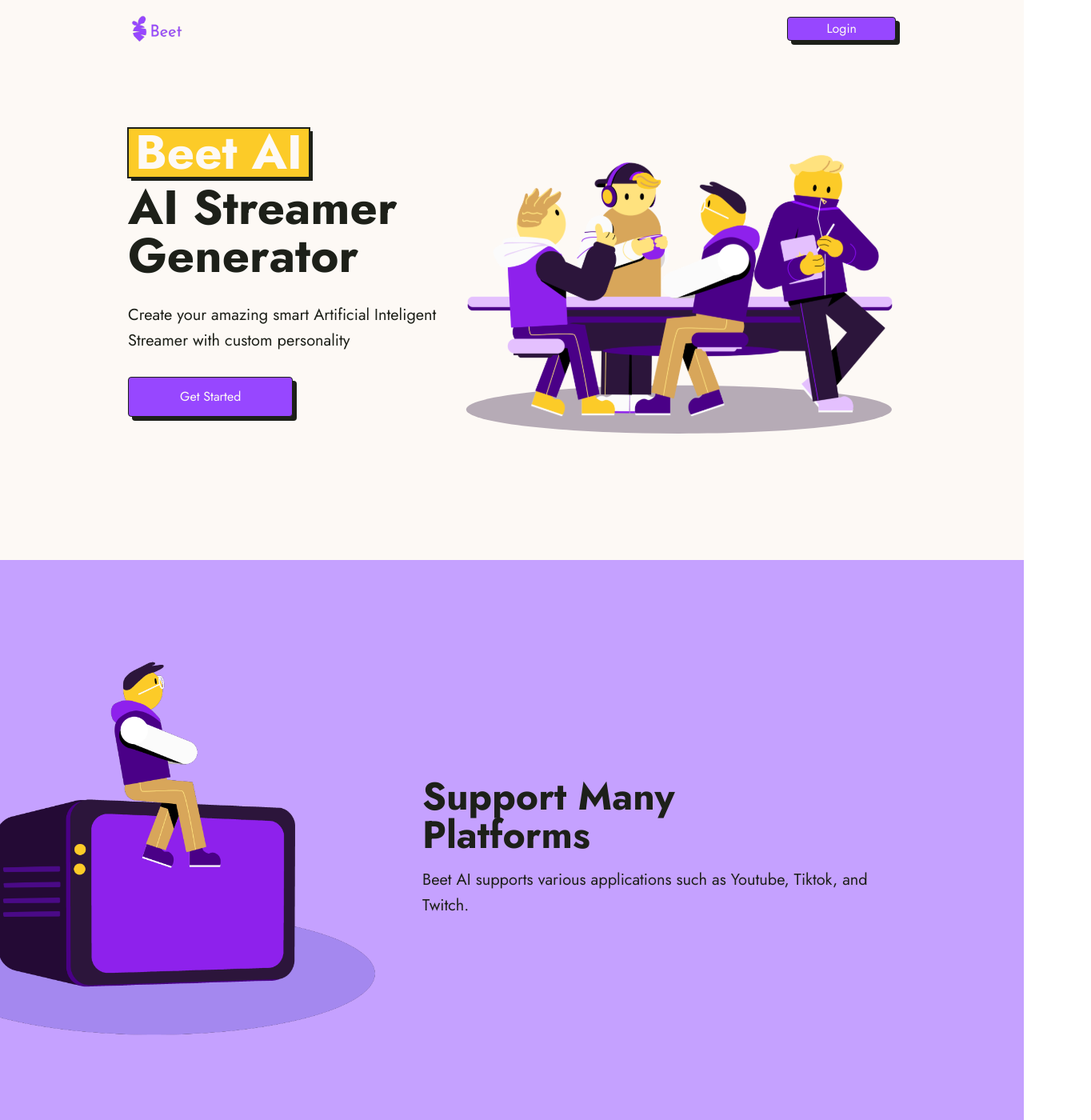
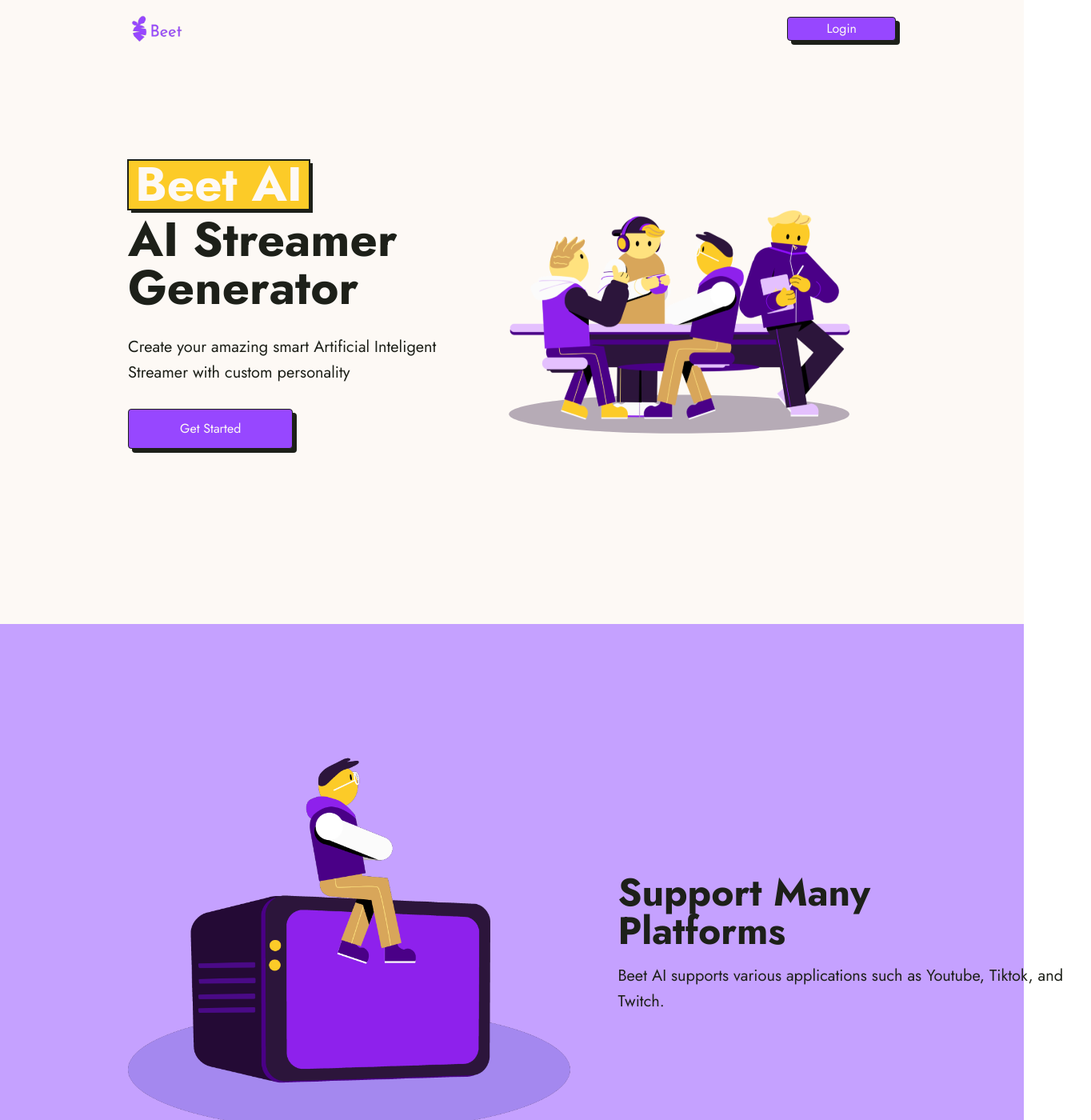
Before and after one commit to bmsptra24/beet-ai, a Next.js app: page / in a window 1280 px wide. Shown: the part 20-1420 px from the top of the page at 80% size, 1364 px wide, since content can reach past the window. Built offline with nearby package versions, Linux system fonts and the light colour scheme; a web font is replaced by a local one.

Commit message:
#54 fix: style

```diff
--- a/components/modules/landing-page/section-1/Content.tsx
+++ b/components/modules/landing-page/section-1/Content.tsx
@@ -9,7 +9,7 @@ const Content = () => {
   // console.log({ session });
 
   return (
-    <div className="min-h-full flex flex-col lg:flex-row justify-center lg:justify-between items-start lg:items-center static gap-5 py-20 lg:py-0 ">
+    <div className="min-h-screen flex flex-col lg:flex-row justify-center lg:justify-between items-start lg:items-center static gap-5 py-20 lg:py-0 ">
       <section className="flex flex-col justify-center text-primary-black gap-7 lg:w-[25rem]">
         <div className={`${jost.className} font-bold text-5xl lg:text-6xl`}>
           <div className="ring-1 ring-primary-black w-fit mb-2">
--- a/components/modules/landing-page/section-1/Hero.tsx
+++ b/components/modules/landing-page/section-1/Hero.tsx
@@ -2,8 +2,8 @@ import hero from '@/public/images/avatars/all.svg'
 
 const Hero: React.FC = () => {
   return (
-    <div className="">
-      <img src={hero.src} alt="hero" className="" />
+    <div className="flex justify-center items-center">
+      <img src={hero.src} alt="hero" className="md:w-[80%]" />
     </div>
   )
 }
--- a/components/modules/landing-page/section-2/Content.tsx
+++ b/components/modules/landing-page/section-2/Content.tsx
@@ -15,7 +15,7 @@ const Content: React.FC = () => {
   }, [])
 
   return (
-    <div className="h-[720px] flex flex-col lg:flex-row-reverse items-center justify-center lg:justify-between gap-10 text-primary-black">
+    <div className="min-h-screen flex flex-col xl:flex-row-reverse items-center justify-center lg:justify-evenly gap-10 text-primary-black">
       <div className="flex flex-col gap-4">
         <p
           ref={refs[0]}
--- a/components/modules/landing-page/section-3/Content.tsx
+++ b/components/modules/landing-page/section-3/Content.tsx
@@ -39,7 +39,7 @@ const Content: React.FC = () => {
       <img
         src={hero.src}
         alt="hero"
-        className="lg:h-[35rem] absolute right-auto lg:right-0 bottom-0"
+        className="h-[35rem] md:h-[27rem] lg:h-[30rem] xl:h-[35rem] absolute right-auto lg:right-0 bottom-0"
       />
     </div>
   )
```
